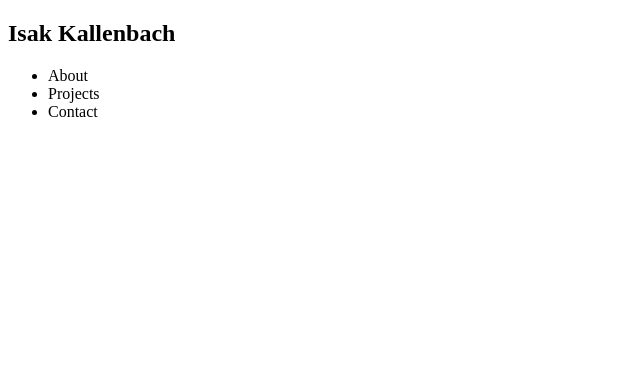
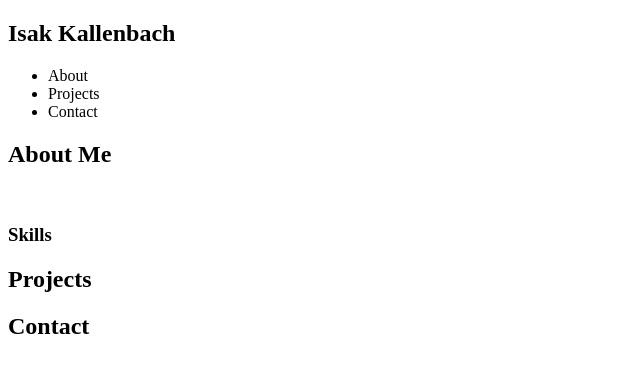
Before and after one commit to kallenbach13/personal-portfolio-website, a plain HTML site: page index.html in a window 1280 px wide. Shown: the whole page, without its empty margins (0-640 px from the left). Drawn offline with Linux system fonts and the light colour scheme.

Commit message:
create bones of index page

```diff
--- a/index.html
+++ b/index.html
@@ -15,6 +15,32 @@
                 <li>Projects</li>
                 <li>Contact</li>
             </ul>
+
+            <div id="about-me-div">
+                <h2>About Me</h2>
+                <img>
+                <p></p>
+                <div>
+                    <h3>Skills</h3>
+                    <div id="skill-container">
+
+                    </div>
+                </div>
+            </div>
+
+            <div id="projects-div">
+                <h2>Projects</h2>
+
+                <div id="project-container">
+                    <div class="project-item">
+
+                    </div>
+                </div>
+            </div>
+
+            <div id="contact-div">
+                <h2>Contact</h2>
+            </div>
         </nav>
     </body>
 
```
